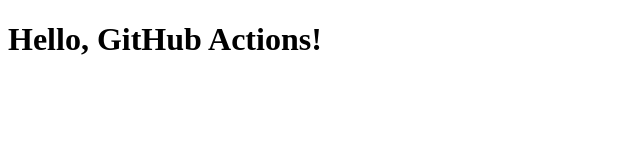
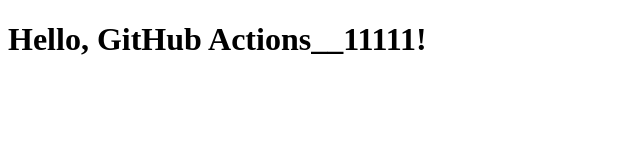
Before and after one commit to aratij56/gh-deployment-workflow, a plain HTML site: page index.html in a window 1280 px wide. Shown: the whole page, without its empty margins (0-640 px from the left). Drawn offline with Linux system fonts and the light colour scheme.

```diff
--- a/index.html
+++ b/index.html
@@ -5,7 +5,7 @@
 </html>
 
 <body>
-    <h1>Hello, GitHub Actions!</h1>
+    <h1>Hello, GitHub Actions__11111!</h1>
 </body>
 
 </html>
```
Also changed, not shown: 1 other file.
